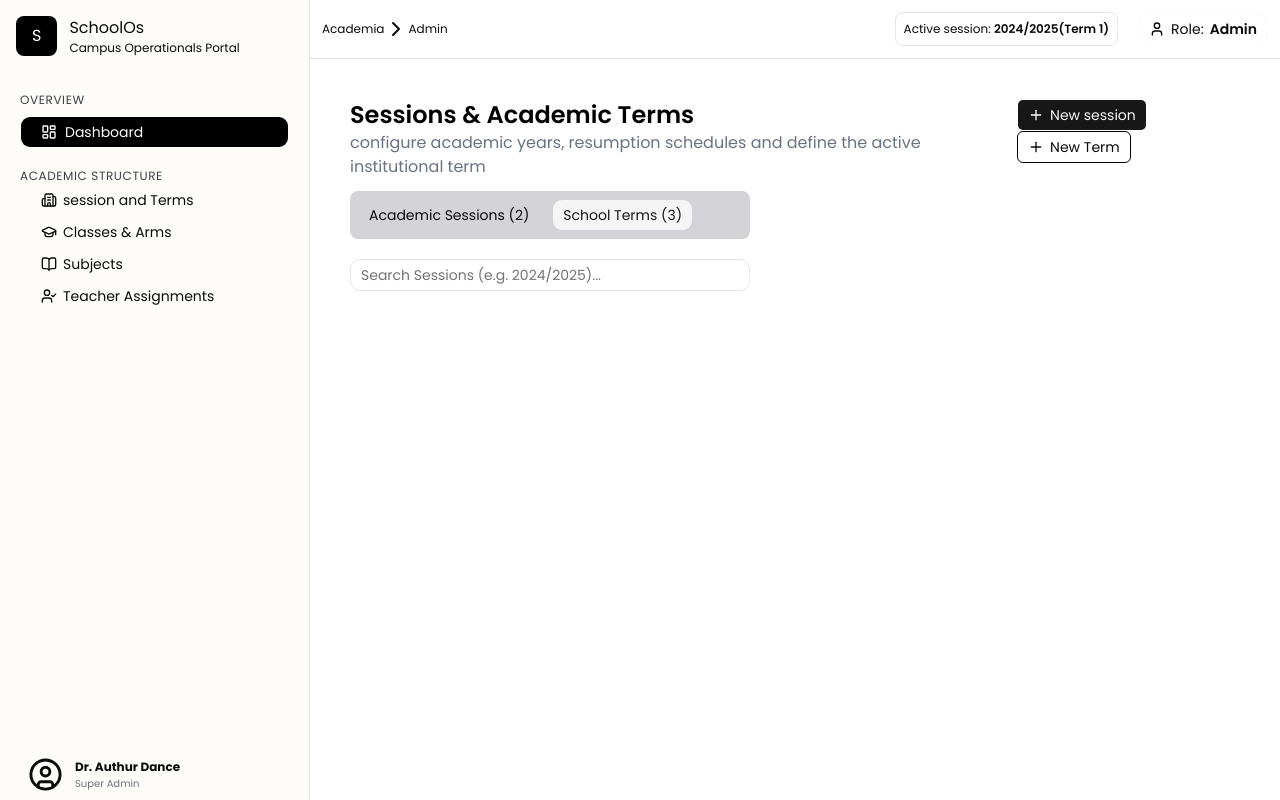
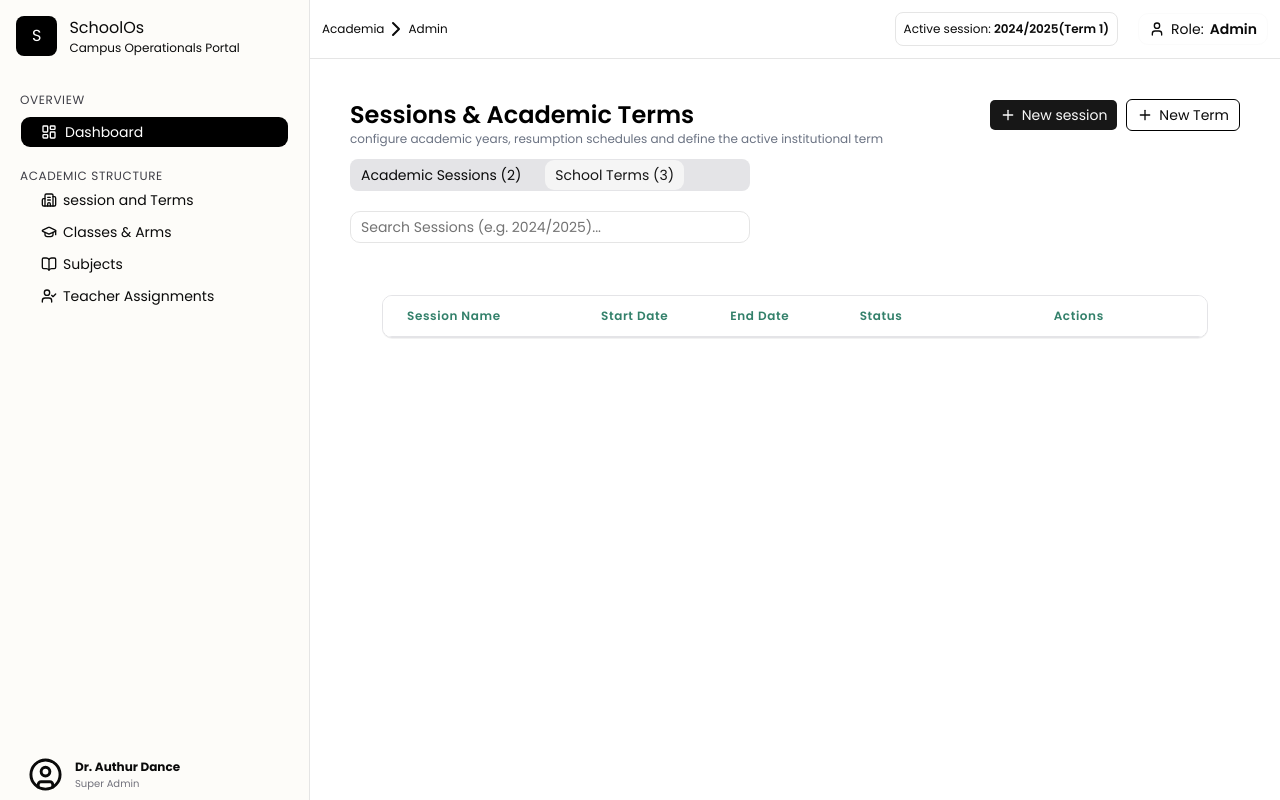
Before and after one commit to Maxwellsmall/schoolos, a Next.js app in the folder frontend/: page /liveportal/session in a window 1280 px wide. Built offline with nearby package versions, Linux system fonts and the light colour scheme.

Commit message:
feat: enhance session page layout and add session details table; update teacher page styling

```diff
--- a/frontend/app/liveportal/session/page.tsx
+++ b/frontend/app/liveportal/session/page.tsx
@@ -4,6 +4,26 @@ import { Plus } from "lucide-react"
 import { Input } from "@/components/ui/input"
 
 export default function session(){
+
+
+  const data = [
+        {
+            subject: "Mathematics",
+            classArm: "JSS 2 Gold",
+            AssignedSub: "Mrs. Folashade Adeyemi",
+            Actions: "Unassign"
+        },
+         {
+            subject: "Mathematics",
+            classArm: "JSS 2 Diamond",
+            AssignedSub: "Mrs. Folashade Adeyemi",
+            Actions: "Unassign"
+        },
+
+
+
+    ]
+
     return (
         <div className="p-10 ">
         <div className="md:flex gap-4 rounded-md justify-between relative isolate mb-3">
@@ -11,21 +31,33 @@ export default function session(){
             <h1 className="text-black text-2xl font-semibold">
               Sessions & Academic Terms
             </h1>
-            <p className="text-black text-gray-500">
+            <p className="text-xs text-gray-500">
               configure academic years, resumption schedules and define the active institutional term
             </p>
           </div>
-          <div className="">
+          <div className="flex gap-2">
           <Button className="rounded-sm"> <Plus /> New session</Button>
           <Button variant="ghost" className="rounded-sm border-1 border-black"> <Plus /> New Term</Button>
           </div>
         </div>
 
-        <div className="flex gap-3 bg-zinc-300 p-2 w-[400px] rounded-md">
+        <div className="flex gap-3 bg-zinc-200 w-[400px] rounded-md">
             <Button variant="ghost">Academic Sessions (2)</Button>
             <Button variant="secondary">School Terms (3)</Button>
         </div>
         <Input type="search" placeholder="Search Sessions (e.g. 2024/2025)..." className="my-5 w-[400px]"/>
+
+        <div className="p-8 max-w-7xl mx-auto">
+          <div className="w-full bg-white rounded-lg border border-zinc-200 shadow-2xs overflow-hidden">
+             <div className="grid grid-cols-12 bg-white px-6 py-3 border-b border-zinc-200 text-xs font-semibold text-emerald-800/80 tracking-wider">
+            <div className="col-span-3">Session Name</div>
+            <div className="col-span-2">Start Date</div>
+            <div className="col-span-2">End Date</div>
+            <div className="col-span-3">Status</div>
+            <div className="col-span-2">Actions</div>
+        </div>
+          </div>
+        </div>
         </div>
     )
 }
--- a/frontend/app/liveportal/teacher/page.tsx
+++ b/frontend/app/liveportal/teacher/page.tsx
@@ -118,7 +118,7 @@ export default function Teacher() {
                     </div>
 
 
-                    <div className="col-span-2 flex items-center gap-2.5">
+                    <div className="col-span-2  flex items-center gap-2.5">
                         <Trash className="w-4 h-4 text-red-600"/>
                         <span className="text-red-600 text-xs">{item.Actions}</span>
                     </div>
```
